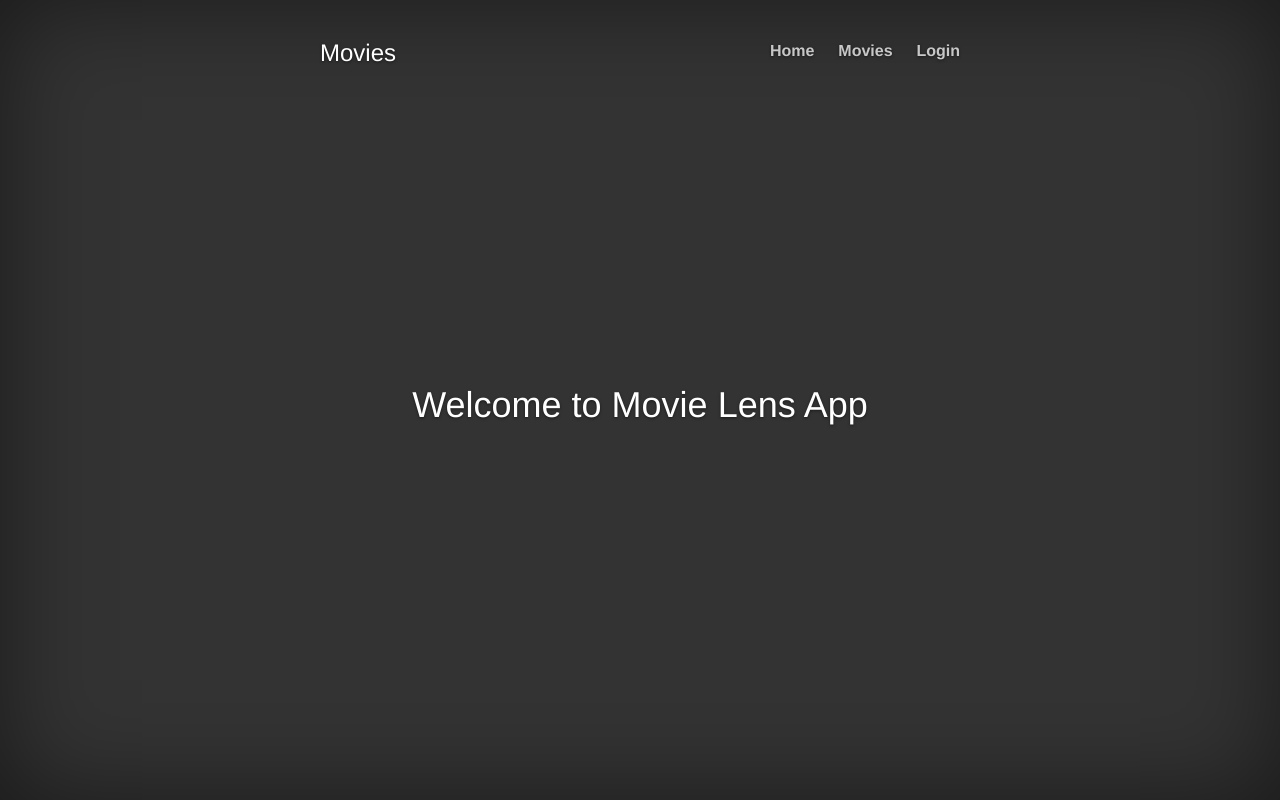
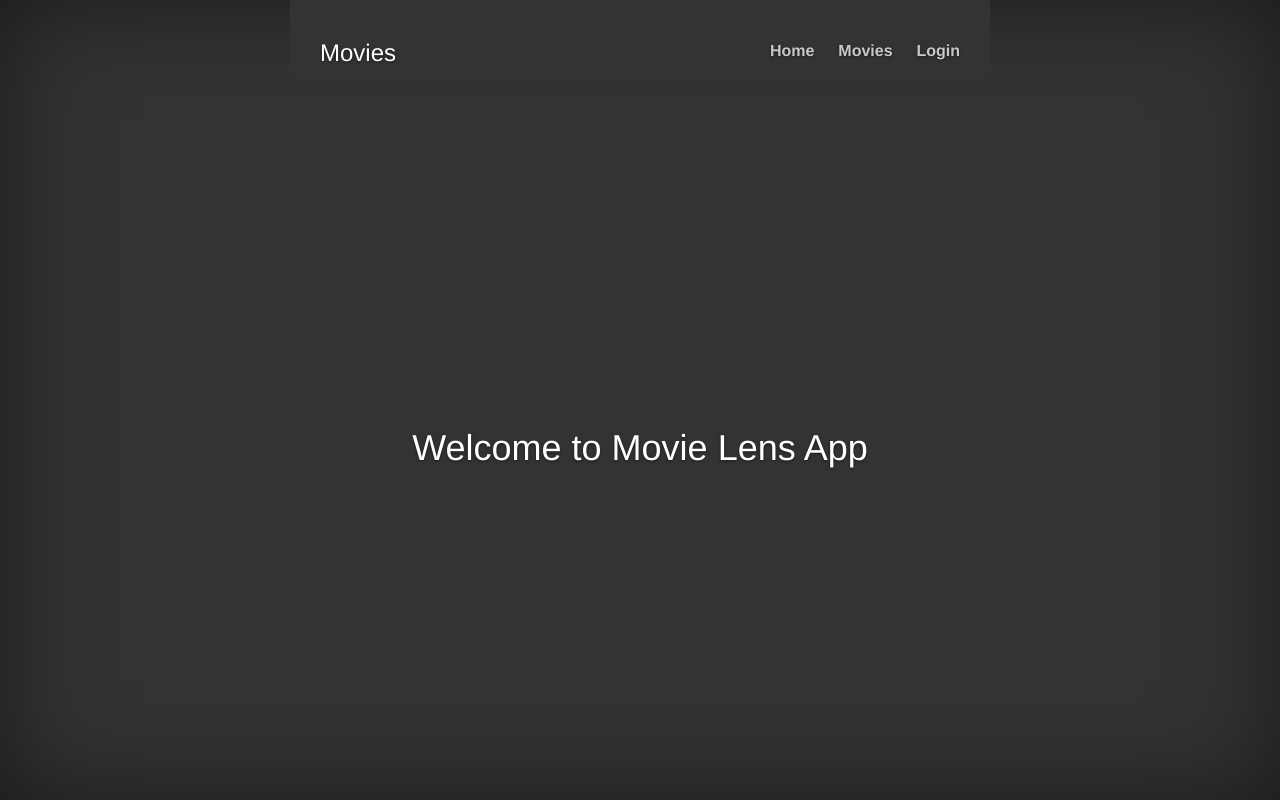
Before and after one commit to ArtyomMinsk/movies, a Django app: page / in a window 1280 px wide. Run offline with Django 3.2, Linux system fonts and the light colour scheme; data that the repository does not hold is empty; parts of the project's set-up code (start-up, migrations or seed data) failed here and were passed over; some libraries are stand-ins or nearby versions.

Commit message:
Fixed css issue on index

```diff
--- a/movieratings/movies/static/movies/css/main.css
+++ b/movieratings/movies/static/movies/css/main.css
@@ -44,6 +44,7 @@ body {
   -webkit-box-shadow: inset 0 0 100px rgba(0,0,0,.5);
           box-shadow: inset 0 0 100px rgba(0,0,0,.5);
 }
+
 .site-wrapper-inner {
   display: table-cell;
   vertical-align: top;
@@ -110,6 +111,7 @@ body {
  */
 
 .cover {
+  margin-top: 15%;
   padding: 0 20px;
 }
 .cover .btn-lg {
@@ -161,3 +163,12 @@ body {
     width: 700px;
   }
 }
+
+.site-wrapper {
+  background-color: #333;
+}
+
+.masthead {
+  background-color: #333;
+  position: absolute;
+}
--- a/movieratings/movies/templates/movies/base.html
+++ b/movieratings/movies/templates/movies/base.html
@@ -42,7 +42,6 @@
               </nav>
             </div>
           </div>
-
           <div class="inner cover">
             {% block body %}
             {% endblock %}
```
